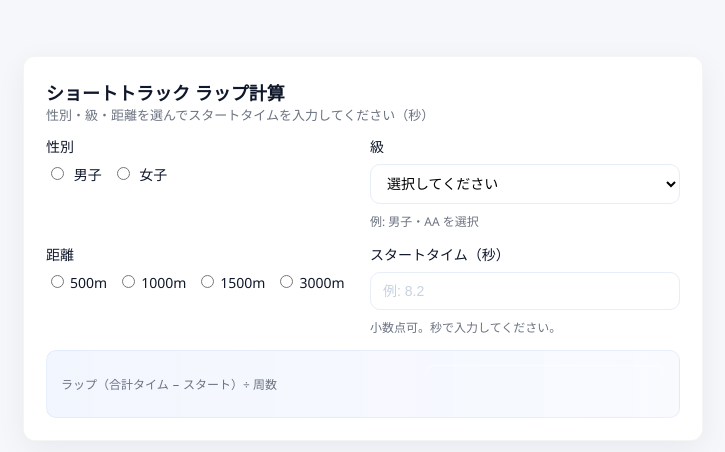
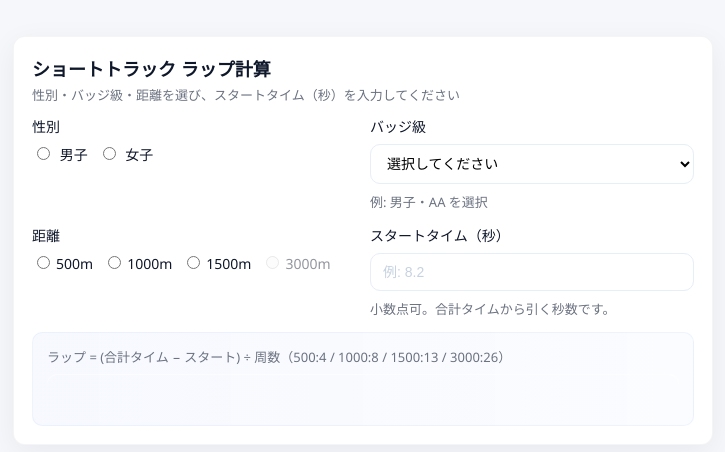
Before and after one commit to HnaKOJI/ShortTrack.lap, a plain HTML site: page index.html in a window 1280 px wide. Shown: the whole page, without its empty margins (277-1002 px from the left). Drawn offline with Linux system fonts and the light colour scheme.

Commit message:
Add files via upload

```diff
--- a/index.html
+++ b/index.html
@@ -20,33 +20,30 @@
             font-family: "Yu Gothic UI", "Segoe UI", system-ui, -apple-system, "Helvetica Neue", Arial;
             background:var(--bg);
             color:#0f172a;
-            padding:32px;
+            padding:20px;
         }
 
         .container{
-            max-width:680px;
-            margin:24px auto;
+            max-width:700px;
+            margin:16px auto;
             background:var(--card);
             border-radius:var(--radius);
             box-shadow:0 8px 30px rgba(15,23,42,0.06);
-            padding:22px;
+            padding:18px;
             border:1px solid rgba(15,23,42,0.04);
         }
 
         .header{
-            display:flex;
-            justify-content:space-between;
-            align-items:center;
-            gap:12px;
             margin-bottom:12px;
         }
         .title{
             font-size:18px;
-            font-weight:600;
+            font-weight:700;
         }
         .subtitle{
             font-size:13px;
             color:var(--muted);
+            margin-top:4px;
         }
 
         .grid{
@@ -74,11 +71,7 @@
             user-select:none;
         }
 
-        label.disabled {
-            opacity:0.5;
-            cursor:default;
-            pointer-events:none;
-        }
+        label.disabled { opacity:0.45; cursor:default; pointer-events:none; }
 
         input[type="radio"]{
             accent-color:var(--accent);
@@ -100,42 +93,39 @@
         .result{
             grid-column:1 / -1;
             display:flex;
-            gap:12px;
-            align-items:center;
-            justify-content:space-between;
+            flex-direction:column;
+            gap:8px;
             padding:14px;
             border-radius:10px;
-            background:linear-gradient(90deg, rgba(37,99,235,0.06), rgba(37,99,235,0.03));
-            border:1px solid rgba(37,99,235,0.08);
+            background:linear-gradient(90deg, rgba(37,99,235,0.04), rgba(37,99,235,0.02));
+            border:1px solid rgba(37,99,235,0.06);
         }
 
         #lapResult{
-            width:240px;
+            width:100%;
             font-weight:700;
-            font-size:16px;
+            font-size:18px;
             text-align:center;
             border:none;
             background:transparent;
+            padding:8px 0;
         }
 
         .hint{
             color:var(--muted);
-            font-size:12px;
+            font-size:13px;
         }
 
         @media (max-width:560px){
             .grid{grid-template-columns:1fr}
-            #lapResult{width:100%}
         }
     </style>
 </head>
 <body>
     <div class="container" role="application" aria-label="ラップ計算">
         <div class="header">
-            <div>
-                <div class="title">ショートトラック ラップ計算</div>
-                <div class="subtitle">性別・級・距離を選んでスタートタイムを入力してください（秒）</div>
-            </div>
+            <div class="title">ショートトラック ラップ計算</div>
+            <div class="subtitle">性別・バッジ級・距離を選び、スタートタイム（秒）を入力してください</div>
         </div>
 
         <div class="grid">
@@ -148,7 +138,7 @@
             </div>
 
             <div class="field">
-                <label for="gradeSelect">級</label>
+                <label for="gradeSelect">バッジ級</label>
                 <select id="gradeSelect" aria-label="級選択">
                     <option value="">選択してください</option>
                     <option value="AAA">AAA</option>
@@ -175,36 +165,36 @@
             <div class="field">
                 <label for="startTime">スタートタイム（秒）</label>
                 <input id="startTime" type="text" placeholder="例: 8.2" aria-label="スタートタイム">
-                <div class="hint">小数点可。秒で入力してください。</div>
+                <div class="hint">小数点可。合計タイムから引く秒数です。</div>
             </div>
 
             <div class="result" aria-live="polite">
-                <div class="hint">ラップ（合計タイム − スタート）÷ 周数</div>
+                <div class="hint">ラップ = (合計タイム − スタート) ÷ 周数（500:4 / 1000:8 / 1500:13 / 3000:26）</div>
                 <input id="lapResult" type="text" readonly aria-label="ラップ結果">
             </div>
         </div>
     </div>
 
     <script>
-    // サンプルのタイムデータ（秒）。D/E級は3000mデータなしにしています。
+    // 提供いただいたタイム（500,1000,1500,3000 の順）
     const timeData = {
         '男子': {
-            'AAA': { '500m': 38.5, '1000m': 77.5, '1500m': 116.0, '3000m': 232.0 },
-            'AA':  { '500m': 40.0, '1000m': 79.5, '1500m': 122.0, '3000m': 244.0 },
-            'A':   { '500m': 41.5, '1000m': 82.0, '1500m': 126.5, '3000m': 253.0 },
-            'B':   { '500m': 43.0, '1000m': 85.0, '1500m': 132.0, '3000m': 264.0 },
-            'C':   { '500m': 45.0, '1000m': 90.0, '1500m': 140.0, '3000m': 280.0 },
-            'D':   { '500m': 48.0, '1000m': 96.0, '1500m': 150.0 }, // 3000mなし
-            'E':   { '500m': 52.0, '1000m': 104.0, '1500m': 160.0 } // 3000mなし
+            'AAA': { '500m': 42.600, '1000m': 88.500, '1500m': 138.000, '3000m': 290.000 },
+            'AA':  { '500m': 45.000, '1000m': 93.000, '1500m': 145.000, '3000m': 308.000 },
+            'A':   { '500m': 48.500, '1000m':100.000, '1500m': 158.000, '3000m': 330.000 },
+            'B':   { '500m': 53.000, '1000m':110.000, '1500m': 172.000, '3000m': 358.000 },
+            'C':   { '500m': 59.000, '1000m':125.000, '1500m': 192.000, '3000m': 392.000 },
+            'D':   { '500m': 66.000, '1000m':140.000, '1500m': 215.000 }, // 3000mなし
+            'E':   { '500m': 83.000, '1000m':176.000, '1500m': 270.000 }  // 3000mなし
         },
         '女子': {
-            'AAA': { '500m': 40.5, '1000m': 81.0, '1500m': 122.0, '3000m': 244.0 },
-            'AA':  { '500m': 42.0, '1000m': 84.0, '1500m': 126.0, '3000m': 252.0 },
-            'A':   { '500m': 44.0, '1000m': 88.0, '1500m': 132.0, '3000m': 264.0 },
-            'B':   { '500m': 46.0, '1000m': 92.0, '1500m': 138.0, '3000m': 276.0 },
-            'C':   { '500m': 48.0, '1000m': 96.0, '1500m': 144.0, '3000m': 288.0 },
-            'D':   { '500m': 50.0, '1000m': 100.0, '1500m': 150.0 }, // 3000mなし
-            'E':   { '500m': 54.0, '1000m': 108.0, '1500m': 162.0 } // 3000mなし
+            'AAA': { '500m': 46.000, '1000m': 95.000, '1500m': 148.000, '3000m': 308.000 },
+            'AA':  { '500m': 48.500, '1000m':100.000, '1500m': 156.000, '3000m': 318.000 },
+            'A':   { '500m': 53.000, '1000m':109.000, '1500m': 171.000, '3000m': 345.000 },
+            'B':   { '500m': 58.000, '1000m':121.000, '1500m': 190.000, '3000m': 398.000 },
+            'C':   { '500m': 67.000, '1000m':142.000, '1500m': 218.000, '3000m': 445.000 },
+            'D':   { '500m': 78.000, '1000m':165.000, '1500m': 254.000 }, // 3000mなし
+            'E':   { '500m': 95.000, '1000m':201.000, '1500m': 309.000 }  // 3000mなし
         }
     };
 
@@ -216,27 +206,25 @@
     const distanceRadios = document.querySelectorAll('input[name="distance"]');
     const gradeSelect = document.getElementById('gradeSelect');
     const label3000 = document.getElementById('label-3000');
+    const input3000 = label3000.querySelector('input[type="radio"]');
 
     function getSelected(nodeList){
         for(const el of nodeList) if(el.checked) return el.value;
         return null;
     }
 
-    function updateDistanceAvailability(){
+    function update3000Availability(){
+        const sex = getSelected(sexRadios);
         const grade = gradeSelect.value;
-        const disable3000 = (grade === 'D' || grade === 'E');
-        distanceRadios.forEach(r => {
-            if(r.value === '3000m'){
-                r.disabled = disable3000;
-                // 見た目更新
-                if(disable3000) {
-                    label3000.classList.add('disabled');
-                    if(r.checked) r.checked = false;
-                } else {
-                    label3000.classList.remove('disabled');
-                }
-            }
-        });
+        // 3000m が存在するか確認（性別と級が選ばれている必要あり）
+        const available = !!(sex && grade && timeData[sex] && timeData[sex][grade] && ('3000m' in timeData[sex][grade]));
+        input3000.disabled = !available;
+        if(!available){
+            label3000.classList.add('disabled');
+            if(input3000.checked) input3000.checked = false;
+        } else {
+            label3000.classList.remove('disabled');
+        }
     }
 
     function computeLap(){
@@ -259,9 +247,8 @@
         const lapCount = laps[distance];
 
         if(raceTime == null || lapCount == null){
-            // D/E級に3000mがない場合は明示的メッセージ
-            if(distance === '3000m' && (grade === 'D' || grade === 'E')){
-                resultInput.value = '選択した級（D/E）には3000mのデータがありません';
+            if(distance === '3000m' && gradeData && !('3000m' in gradeData)){
+                resultInput.value = '選択した級には3000mのデータがありません';
             } else {
                 resultInput.value = 'データなし';
             }
@@ -272,13 +259,14 @@
         resultInput.value = isFinite(lapSeconds) ? lapSeconds.toFixed(2) + ' 秒/周' : '計算不可';
     }
 
+    // イベント
     startInput.addEventListener('input', computeLap);
-    gradeSelect.addEventListener('change', () => { updateDistanceAvailability(); computeLap(); });
-    sexRadios.forEach(r => r.addEventListener('change', computeLap));
+    gradeSelect.addEventListener('change', () => { update3000Availability(); computeLap(); });
+    sexRadios.forEach(r => r.addEventListener('change', () => { update3000Availability(); computeLap(); }));
     distanceRadios.forEach(r => r.addEventListener('change', computeLap));
 
-    // 初期状態反映
-    updateDistanceAvailability();
+    // 初期反映
+    update3000Availability();
     </script>
 </body>
 </html>
```
